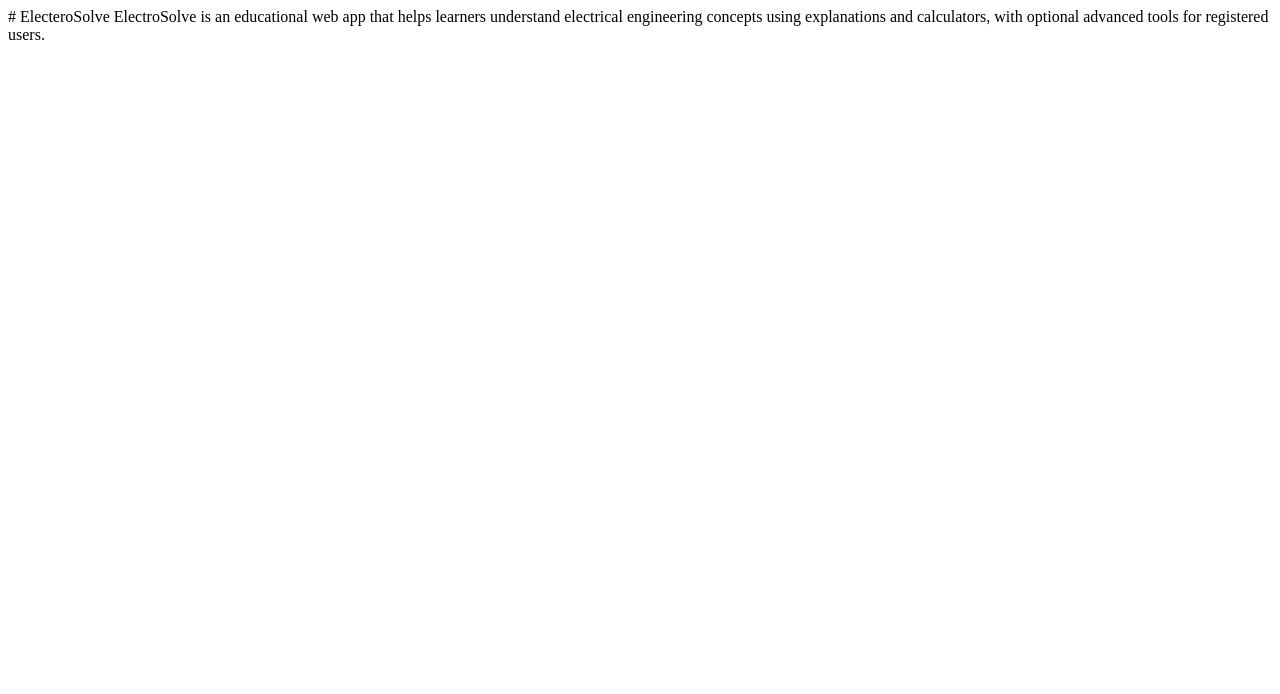
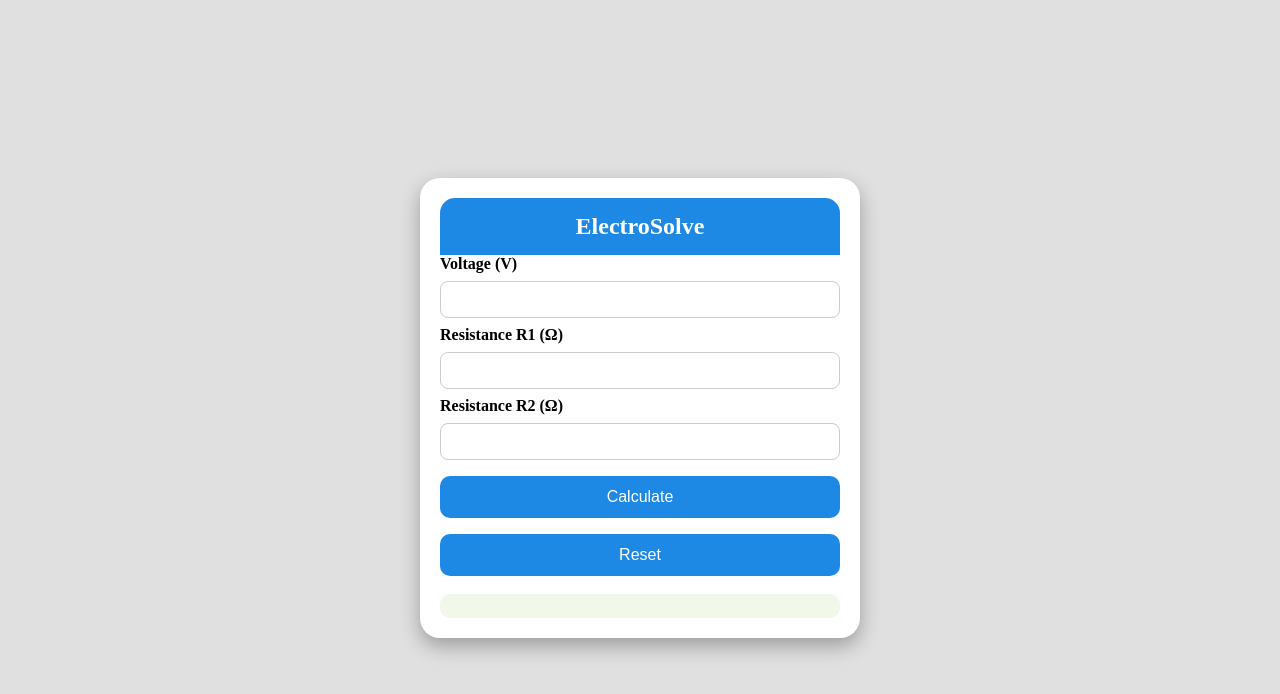
Before and after one commit to cosmasewalan/ElecteroSolve, a plain HTML site: page index.html in a window 1280 px wide. Drawn offline with Linux system fonts and the light colour scheme.

Commit message:
Add files via upload
Signed-off-by: Cosmas Ewalan <cosmasewalan113@gmail.com>

```diff
--- a/index.html
+++ b/index.html
@@ -1,2 +1,87 @@
-# ElecteroSolve
-ElectroSolve is an educational web app that helps learners understand electrical engineering concepts using explanations and calculators, with optional advanced tools for registered users.
+<!DOCTYPE html> <html> <head> <title>ElectroSolve</title> <style>
+body {<h2>Welcome to ElectroSolve</h2>
+<p>
+ElectroSolve is a simple and educational web-based application designed to help students, technicians, and beginners understand and solve basic electrical engineering calculations.
+</p>
+  font-family: 'Roboto', Arial, sans-serif;
+  background-color: #e0e0e0;
+  display: flex;
+  justify-content: center;
+  align-items: center;
+  min-height: 100vh;
+}
+
+.app {
+  background-color: #ffffff;
+  width: 90%;
+  max-width: 400px;
+  border-radius: 20px;
+  box-shadow: 0 8px 20px rgba(0,0,0,0.3);
+  padding: 20px;
+}
+
+.header {
+  background-color: #1e88e5;
+  color: white;
+  text-align: center;
+  padding: 15px;
+  border-radius: 15px 15px 0 0;
+  font-size: 24px;
+  font-weight: bold;
+}
+
+label {
+  font-weight: bold;
+}
+
+input {
+  width: 100%;
+  padding: 10px;
+  margin: 8px 0;
+  border-radius: 8px;
+  border: 1px solid #ccc;
+  box-sizing: border-box;
+}
+
+button {
+  width: 100%;
+  padding: 12px;
+  margin-top: 8px;
+  margin-bottom: 8px;
+  border-radius: 10px;
+  border: none;
+  background-color: #1e88e5;
+  color: white;
+  font-size: 16px;
+  cursor: pointer;
+  transition: 0.3s;
+}
+
+button:hover {
+  background-color: #1565c0;
+}
+
+.result {
+  background-color: #f1f8e9;
+  padding: 12px;
+  border-radius: 10px;
+  margin-top: 10px;
+  font-size: 15px;
+  word-wrap: break-word;
+}
+
+.error {
+  color: red;
+  font-weight: bold;
+}
+</style> </head> <body> <div class="app"> <div class="header">ElectroSolve</div>
+<label>Voltage (V)</label>
+<input type="number" id="voltage">
+<label>Resistance R1 (Ω)</label>
+<input type="number" id="r1">
+<label>Resistance R2 (Ω)</label>
+<input type="number" id="r2">
+<button onclick="calculate()">Calculate</button>
+<button onclick="resetFields()">Reset</button>
+<div class="result" id="result"></div>
+</div> <script> function calculate() { let V = Number(document.getElementById("voltage").value); let R1 = Number(document.getElementById("r1").value); let R2 = Number(document.getElementById("r2").value); if (V <= 0 || R1 <= 0 || R2 <= 0) { document.getElementById("result").innerHTML = "<span class='error'>Please enter values greater than zero.</span>"; return; } let I = V / R1; let P = V * I; let series = R1 + R2; let parallel = 1 / (1 / R1 + 1 / R2); document.getElementById("result").innerHTML = "<b>Ohm's Law:</b><br>" + "Current (I) = " + I.toFixed(2) + " A<br><br>" + "<b>Power:</b><br>" + "Power (P) = " + P.toFixed(2) + " W<br><br>" + "<b>Series Resistance:</b><br>" + "Rs = R1 + R2 = " + series.toFixed(2) + " Ω<br><br>" + "<b>Parallel Resistance:</b><br>" + "Rp = " + parallel.toFixed(2) + " Ω"; } function resetFields() { document.getElementById("voltage").value = ""; document.getElementById("r1").value = ""; document.getElementById("r2").value = ""; document.getElementById("result").innerHTML = ""; } </script> </body> </html>
--- /dev/null
+++ b/login.html
@@ -0,0 +1,41 @@
+<!DOCTYPE html>
+<html>
+<head>
+  <title>Login - ElectroSolve</title>
+  <!-- Firebase scripts -->
+  <script src="https://www.gstatic.com/firebasejs/10.7.1/firebase-app-compat.js"></script>
+  <script src="https://www.gstatic.com/firebasejs/10.7.1/firebase-auth-compat.js"></script>
+</head>
+<body>
+
+<h2>Login for Advanced Tools</h2>
+
+<input type="email" id="email" placeholder="Email"><br><br>
+<input type="password" id="password" placeholder="Password"><br><br>
+
+<button onclick="login()">Login</button>
+<p>No account? <a href="register.html">Register</a></p>
+
+<script>
+  const firebaseConfig = {
+    apiKey: "YOUR_API_KEY",
+    authDomain: "YOUR_AUTH_DOMAIN",
+    projectId: "YOUR_PROJECT_ID",
+    appId: "YOUR_APP_ID"
+  };
+
+  firebase.initializeApp(firebaseConfig);
+  const auth = firebase.auth();
+
+  function login() {
+    const email = document.getElementById("email").value;
+    const password = document.getElementById("password").value;
+
+    auth.signInWithEmailAndPassword(email, password)
+      .then(() => window.location.href = "dashboard.html")
+      .catch(err => alert(err.message));
+  }
+</script>
+
+</body>
+</html>
```
Also changed, not shown: about.html (added, +18 -0 lines), privacy.html (added, +23 -0 lines), register.html (added, +36 -0 lines).
